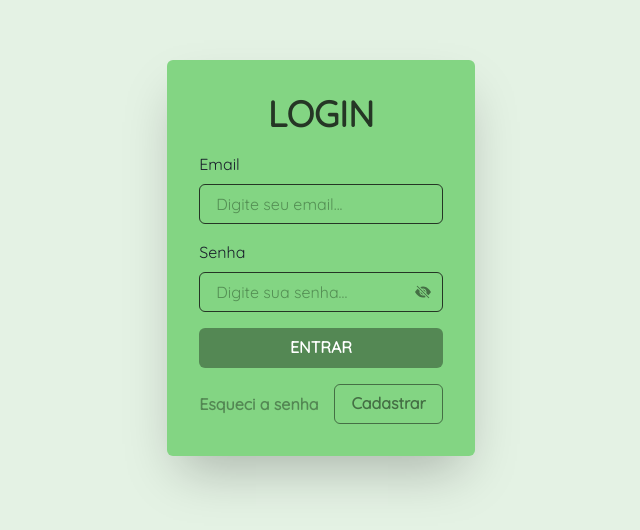
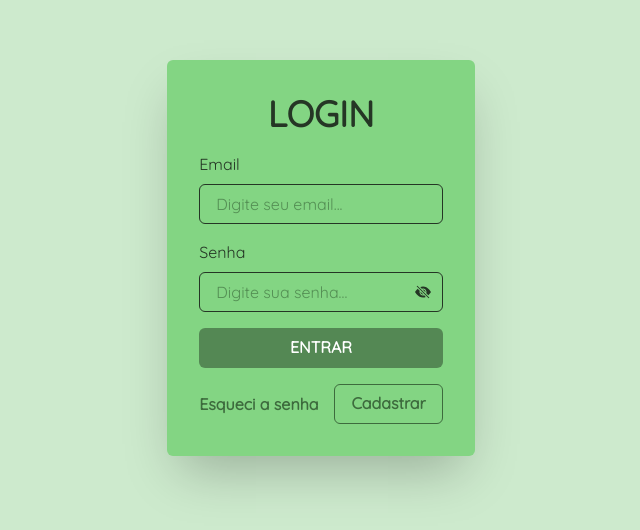
Before and after one commit to Smylle3/moneymaster, a Next.js app: page /login in a window 1280 px wide. Shown: the part 142-672 px from the top of the page, without its empty margins (319-959 px from the left). Built offline with nearby package versions, Linux system fonts and the light colour scheme.

Commit message:
Define as  cores de textos

```diff
--- a/components/FormInputs/TextFormInput.tsx
+++ b/components/FormInputs/TextFormInput.tsx
@@ -49,7 +49,11 @@ export default function TextFormInput({
             name={name}
             control={control}
             render={({ field: { value, onChange } }) => (
-                <FormControl w={"100%"} color={errors && "red.600"} isInvalid={validate}>
+                <FormControl
+                    w={"100%"}
+                    color={errors ? "red.600" : "primary.900"}
+                    isInvalid={validate}
+                >
                     {label && <FormLabel>{label}</FormLabel>}
                     {type === "password" ? (
                         <InputGroup>
@@ -69,7 +73,7 @@ export default function TextFormInput({
                             <InputRightElement>
                                 <IconButton
                                     aria-label="Show Hidden Passowrd"
-                                    color={errors && "red.600"}
+                                    color={errors ? "red.600" : "primary.900"}
                                     icon={
                                         show ? <BsFillEyeFill /> : <BsFillEyeSlashFill />
                                     }
--- a/pages/login.tsx
+++ b/pages/login.tsx
@@ -19,7 +19,7 @@ export default function Login() {
     }
 
     return (
-        <Flex bg={"primary.100"} minH={"100vh"} align={"center"} justify={"center"}>
+        <Flex bg={"primary.200"} minH={"100vh"} align={"center"} justify={"center"}>
             <Flex
                 bg={"primary.500"}
                 align={"center"}
@@ -77,6 +77,7 @@ export default function Login() {
                         w={"fit-content"}
                         variant={"link"}
                         colorScheme="blackAlpha"
+                        color={"primary.800"}
                     >
                         Esqueci a senha
                     </Button>
@@ -85,6 +86,7 @@ export default function Login() {
                         w={"fit-content"}
                         variant={"outline"}
                         colorScheme="blackAlpha"
+                        color={"primary.800"}
                     >
                         Cadastrar
                     </Button>
```
